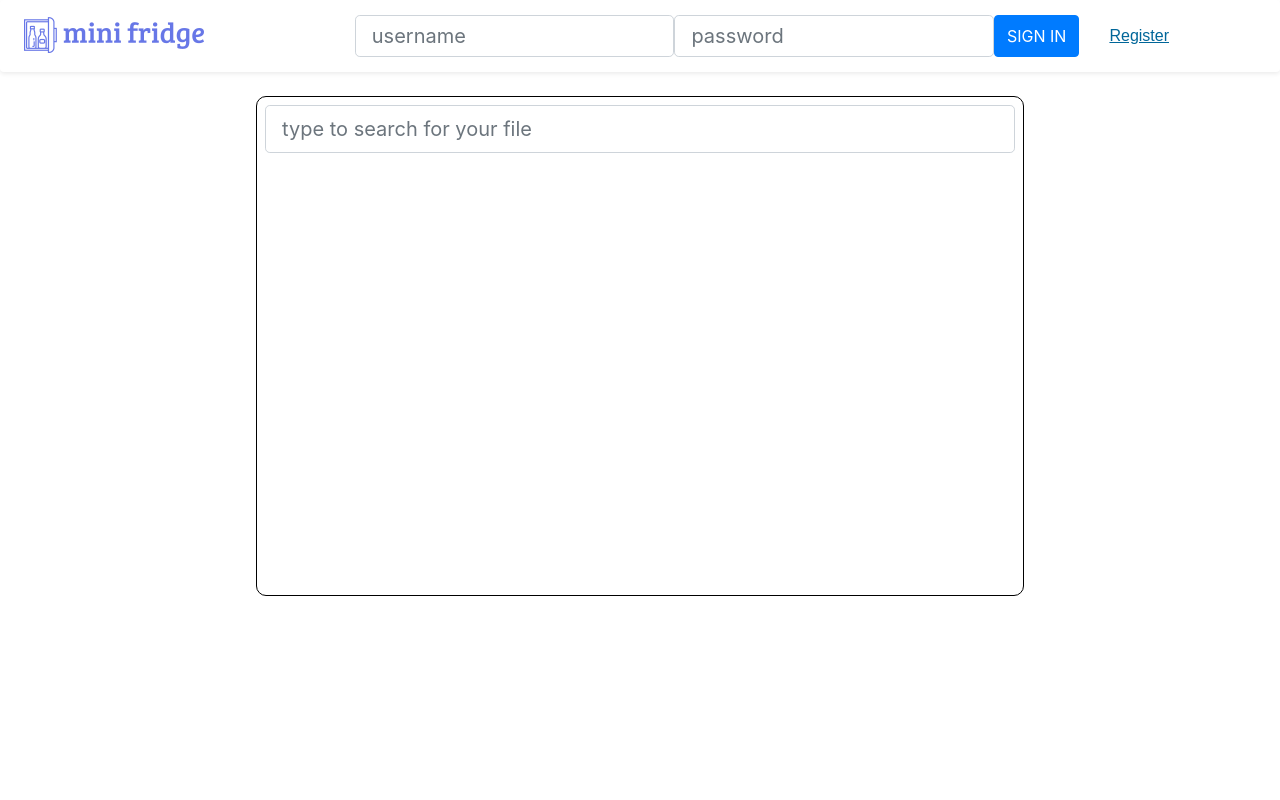
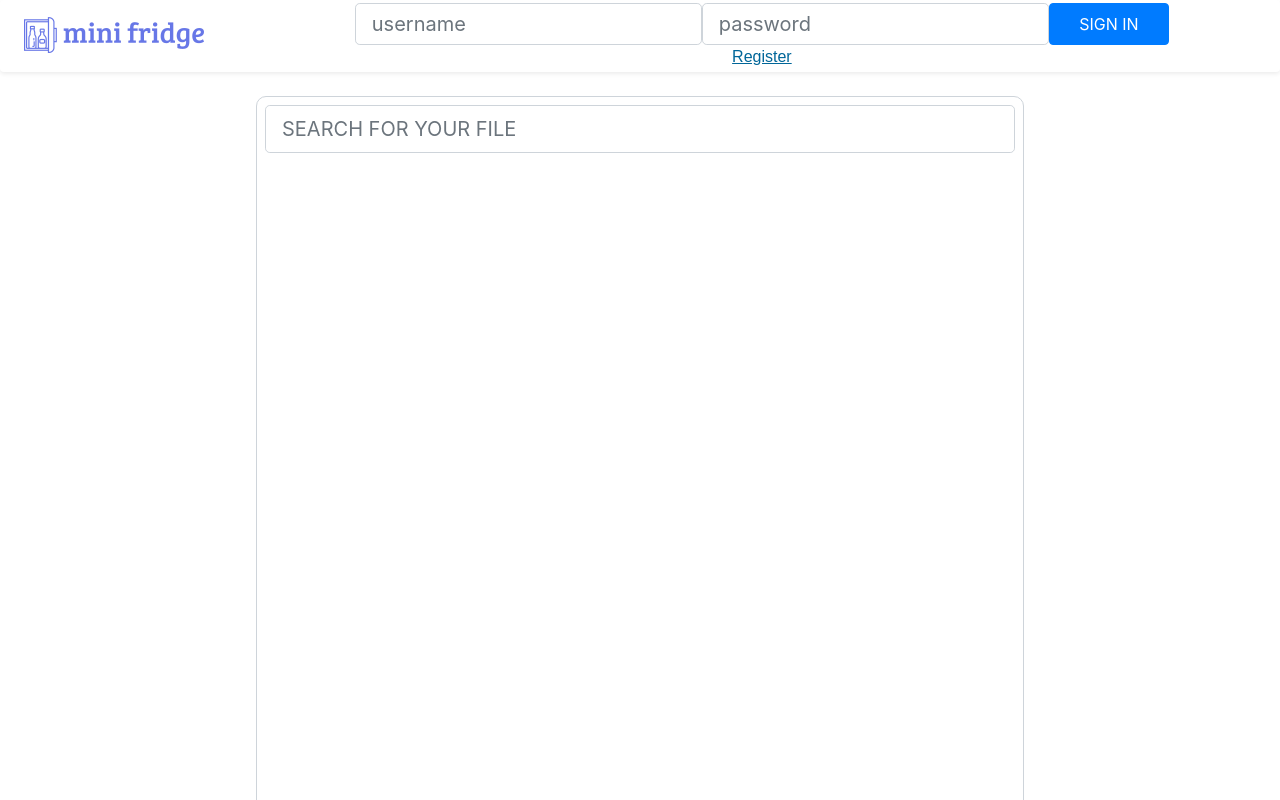
Before and after one commit to hnryzhng/mini-fridge, a React (Create React App) app in the folder client/: page / in a window 1280 px wide. Shown: the top 800 px of the page. Built offline with nearby package versions, Linux system fonts and the light colour scheme.

Commit message:
added custom favicon

```diff
--- a/client/public/index.html
+++ b/client/public/index.html
@@ -26,7 +26,7 @@
       work correctly both with client-side routing and a non-root public URL.
       Learn how to configure a non-root public URL by running `npm run build`.
     -->
-    <title>React App</title>
+    <title>Mini Fridge Cloud</title>
   </head>
   <body>
     <noscript>You need to enable JavaScript to run this app.</noscript>
--- a/client/src/App.js
+++ b/client/src/App.js
@@ -185,7 +185,7 @@ class SearchFilter extends Component {
       <div id="search-filter-container">
 
   			<div id="search-filter">
-  				<input type="text" className="form-control form-control-lg" id="search-filter-input" placeholder="type to search for your file" onChange={ this.searchFilter } />
+  				<input type="text" className="form-control form-control-lg" id="search-filter-input" placeholder="SEARCH FOR YOUR FILE" onChange={ this.searchFilter } />
   			</div>
 
       </div>
@@ -282,32 +282,25 @@ class LoginModule extends Component {
       return(
 
         <div className="container" id="login-register-module-container">
-          <div className="row">
-
-
-			<div className="col-sm">
 
 				<form className="form-inline" id="login-module" onSubmit={this.login}>
 
 				  <div className="row">
 
-				      <input type="text" className="form-control form-control-lg col-sm" id="login-username" placeholder="username" name="username" onChange= {event=>this.setState({usernameInput: event.target.value})} />
-				      <input type="password" className="form-control form-control-lg col-sm" id="login-password" placeholder="password" name="password" onChange= {event=>this.setState({passwordInput: event.target.value})} />
+					<input type="text" className="form-control form-control-lg col-sm " id="login-username" placeholder="username" name="username" onChange= {event=>this.setState({usernameInput: event.target.value})} />
 
-				      <button type="submit" className="btn btn-primary ">
-				        SIGN IN
-				      </button>
+					<input type="password" className="form-control form-control-lg col-sm" id="login-password" placeholder="password" name="password" onChange= {event=>this.setState({passwordInput: event.target.value})} />
+
+					<button type="submit" className="btn btn-primary col-sm">
+						SIGN IN
+					</button>
+
+					<button type="button" className="col-sm" id="register-button" onClick={ this.sendToParent }> Register </button>
 
 				  </div>
 
 				</form>
-			</div>
 
-
-			<button type="button col-sm" id="register-button" onClick={ this.sendToParent }> Register </button>
-
-
-          </div>
         </div>
 
       )
--- a/client/src/styles.css
+++ b/client/src/styles.css
@@ -45,12 +45,10 @@
 }
 
 #login-username {
-	width: 50%;
 	height: 100%;
 }
 
 #login-password {
-	width: 20%;
 	height: 100%;
 }
 
@@ -102,14 +100,16 @@
 #list-container {
 	margin: 0 auto;
 	width: 60%;
-	height: 500px;
-	border: 1px solid black;
+	height: 1000px;
+	border: 1px solid #ced4da;
 	border-radius: 10px;
 	padding: 0.5em;
+	overflow: hidden;
 }
 
 #search-filter-container {
 	width: 100%;
+	padding-bottom: 1em;
 }
 
 #search-filter-input {
```
Also changed, not shown: 1 other file (tests, documents, lock files or other folders).
